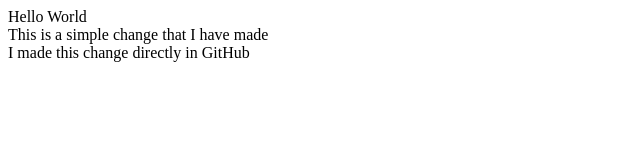
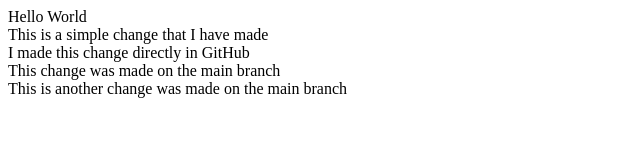
Before and after one commit to npadmanabhan/git-demo-repo, a plain HTML site: page index.html in a window 1280 px wide. Shown: the whole page, without its empty margins (0-640 px from the left). Drawn offline with Linux system fonts and the light colour scheme.

Commit message:
Added 2 lines to index.html on the main branch

```diff
--- a/index.html
+++ b/index.html
@@ -1,3 +1,5 @@
 <div>Hello World</div>
 <div>This is a simple change that I have made</div>
 <div>I made this change directly in GitHub</div>
+<div>This change was made on the main branch</div>
+<div>This is another change was made on the main branch</div>
```
